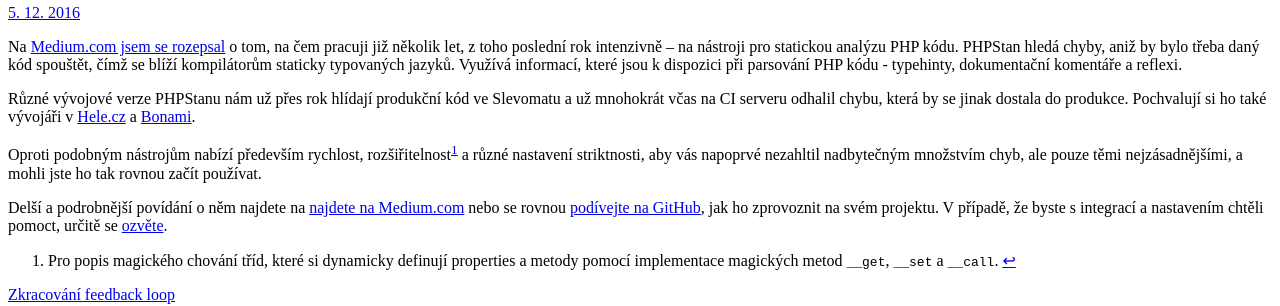
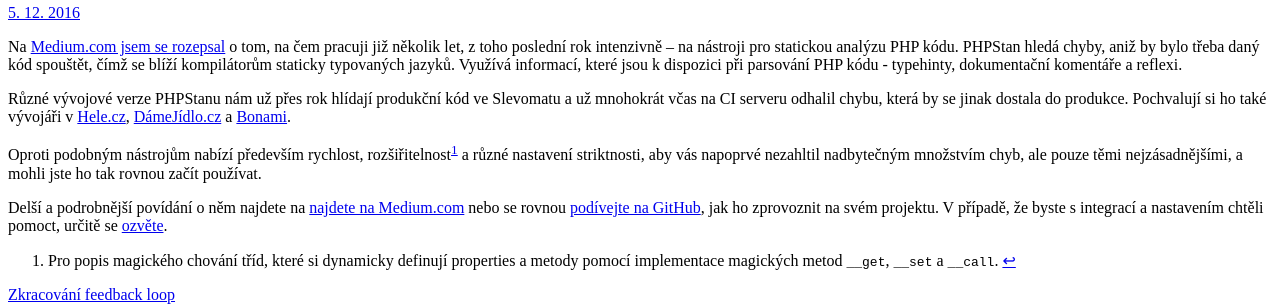
Before and after one commit to ondrejmirtes/ondrej.mirtes.cz, a Jekyll site: the page built from _posts/2016-12-05-phpstan-hledani-chyb-v-kodu-bez-psani-testu.md, in a window 1280 px wide. Shown: the part 590-896 px from the top of the page. Built offline with Jekyll 4.4.1, drawn with Linux system fonts in a browser that asks for light colours.

Commit message:
DameJidlo.cz uses PHPStan!

```diff
--- a/_posts/2016-12-05-phpstan-hledani-chyb-v-kodu-bez-psani-testu.md
+++ b/_posts/2016-12-05-phpstan-hledani-chyb-v-kodu-bez-psani-testu.md
@@ -6,7 +6,7 @@
 
 Na [Medium.com jsem se rozepsal](https://medium.com/@ondrejmirtes/phpstan-2939cd0ad0e3) o tom, na čem pracuji již několik let, z toho poslední rok intenzivně -- na nástroji pro statickou analýzu PHP kódu. PHPStan hledá chyby, aniž by bylo třeba daný kód spouštět, čímž se blíží kompilátorům staticky typovaných jazyků. Využívá informací, které jsou k dispozici při parsování PHP kódu - typehinty, dokumentační komentáře a reflexi.
 
-Různé vývojové verze PHPStanu nám už přes rok hlídají produkční kód ve Slevomatu a už mnohokrát včas na CI serveru odhalil chybu, která by se jinak dostala do produkce. Pochvalují si ho také vývojáři v [Hele.cz](https://www.hele.cz/) a [Bonami](https://www.bonami.cz/).
+Různé vývojové verze PHPStanu nám už přes rok hlídají produkční kód ve Slevomatu a už mnohokrát včas na CI serveru odhalil chybu, která by se jinak dostala do produkce. Pochvalují si ho také vývojáři v [Hele.cz](https://www.hele.cz/), [DámeJídlo.cz](https://www.damejidlo.cz/) a [Bonami](https://www.bonami.cz/).
 
 Oproti podobným nástrojům nabízí především rychlost, rozšiřitelnost[^extensibility] a různé nastavení striktnosti, aby vás napoprvé nezahltil nadbytečným množstvím chyb, ale pouze těmi nejzásadnějšími, a mohli jste ho tak rovnou začít používat.
 
```
